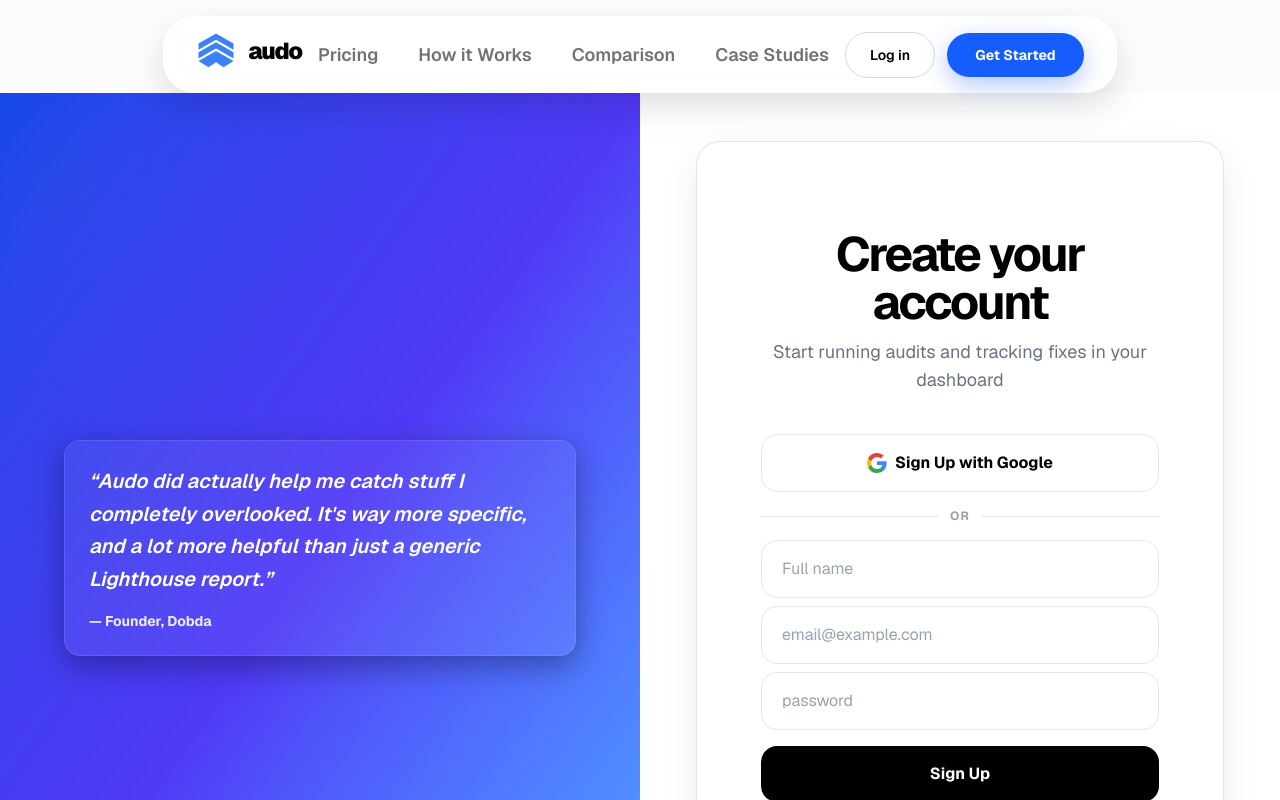
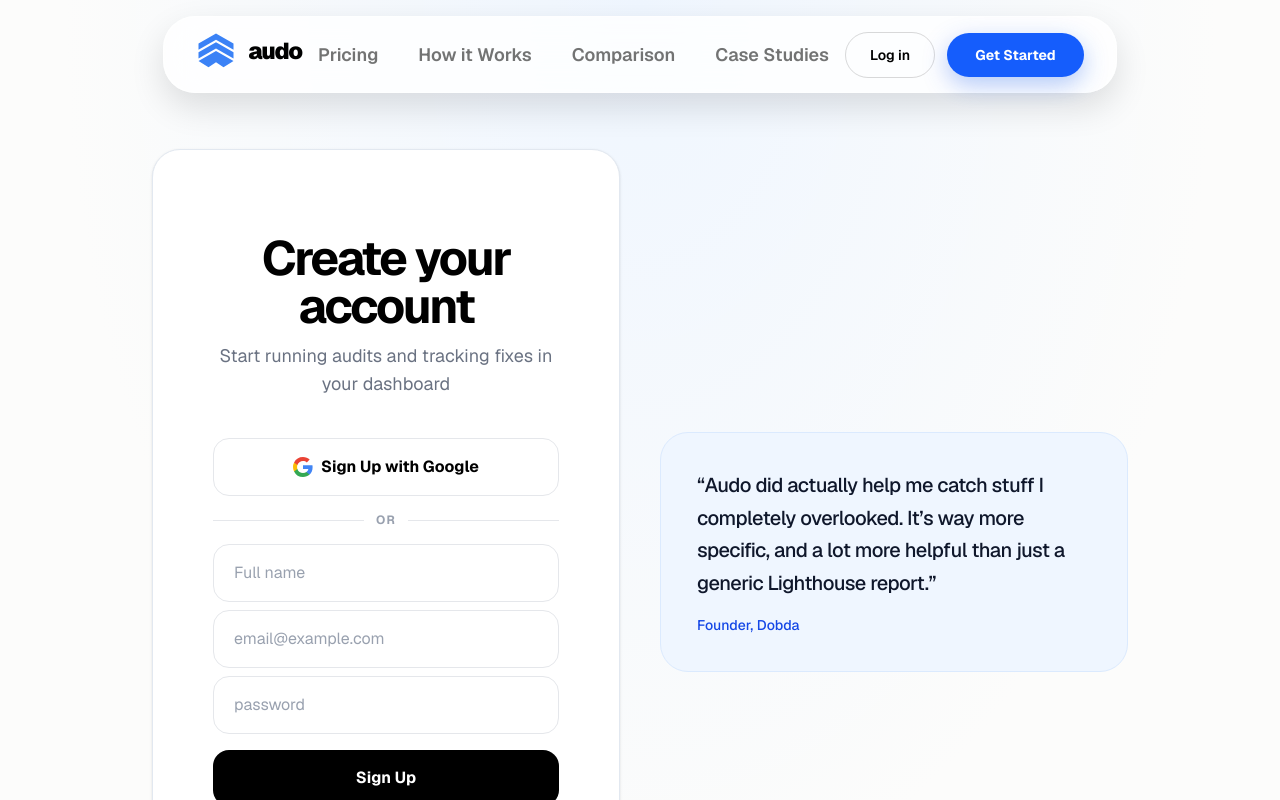
Before and after one commit to WafflesNZXT/first-check-lp, a Next.js app: page /signup in a window 1280 px wide. Shown: the top 800 px of the page. Built offline with nearby package versions, Linux system fonts and the light colour scheme; no server answers.

Commit message:
Align app/signup/page.tsx with the Audo theme

```diff
--- a/app/signup/page.tsx
+++ b/app/signup/page.tsx
@@ -4,34 +4,19 @@ import { Suspense } from 'react'
 
 export default function SignUpPage() {
   return (
-    <main className="flex min-h-screen flex-col bg-[#fcfcfc]">
+    <main className="flex min-h-screen flex-col audo-auth-surface">
       <Nav />
-
-      <section className="flex-1">
-        <div className="flex flex-col md:flex-row min-h-screen">
-
-          {/* Left: full-bleed gradient with testimonial on top */}
-          <div className="md:w-1/2 w-full relative flex items-start md:items-center justify-center bg-gradient-to-br from-blue-700 via-indigo-600 to-blue-400 p-8">
-            <div className="absolute inset-0 opacity-20 bg-[radial-gradient(120%_80%_at_10%_10%,rgba(255,255,255,0.06)_0%,rgba(255,255,255,0)_35%)]" />
-            <div className="relative max-w-lg w-full">
-              <div className="bg-white/6 border border-white/10 rounded-2xl p-6 shadow-[0_10px_30px_rgba(2,6,23,0.35)]">
-                <p className="text-lg md:text-xl text-white font-semibold italic leading-relaxed">“Audo did actually help me catch stuff I completely overlooked. It's way more specific, and a lot more helpful than just a generic Lighthouse report.”</p>
-                <p className="mt-4 text-sm font-bold text-white/90">— Founder, Dobda</p>
-              </div>
-            </div>
-          </div>
-
-          {/* Right: centered signup form on white canvas */}
-          <div className="md:w-1/2 w-full flex items-center justify-center bg-white">
-            <div className="w-full max-w-xl px-6 py-12">
-              <div className="rounded-3xl border border-black/10 bg-white p-6 md:p-10 shadow-[0_14px_34px_rgba(0,0,0,0.08)]">
-                <Suspense>
-                  <AuthForm mode="signup" />
-                </Suspense>
-              </div>
-            </div>
-          </div>
-
+      <section className="mx-auto grid w-full max-w-5xl flex-1 items-center gap-6 px-6 py-10 md:grid-cols-2 md:gap-10 md:py-14">
+        <div className="rounded-[28px] border border-blue-100 bg-blue-50 p-6 sm:p-9 md:order-2">
+          <blockquote className="text-xl font-medium leading-relaxed tracking-tight text-slate-900">
+            “Audo did actually help me catch stuff I completely overlooked. It’s way more specific, and a lot more helpful than just a generic Lighthouse report.”
+          </blockquote>
+          <p className="mt-4 text-sm font-medium text-blue-700">Founder, Dobda</p>
+        </div>
+        <div className="order-first w-full rounded-[28px] border border-slate-200 bg-white p-6 shadow-sm sm:p-9">
+          <Suspense>
+            <AuthForm mode="signup" />
+          </Suspense>
         </div>
       </section>
     </main>
```
